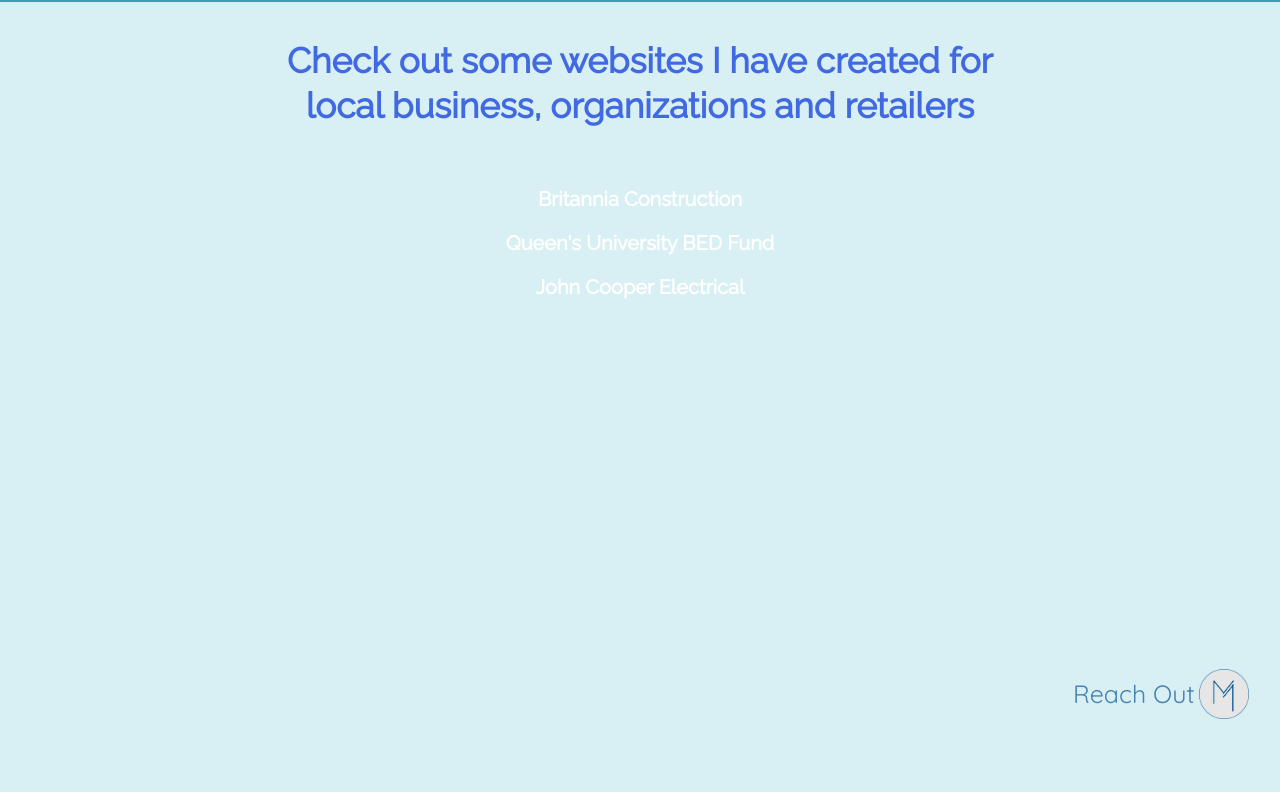
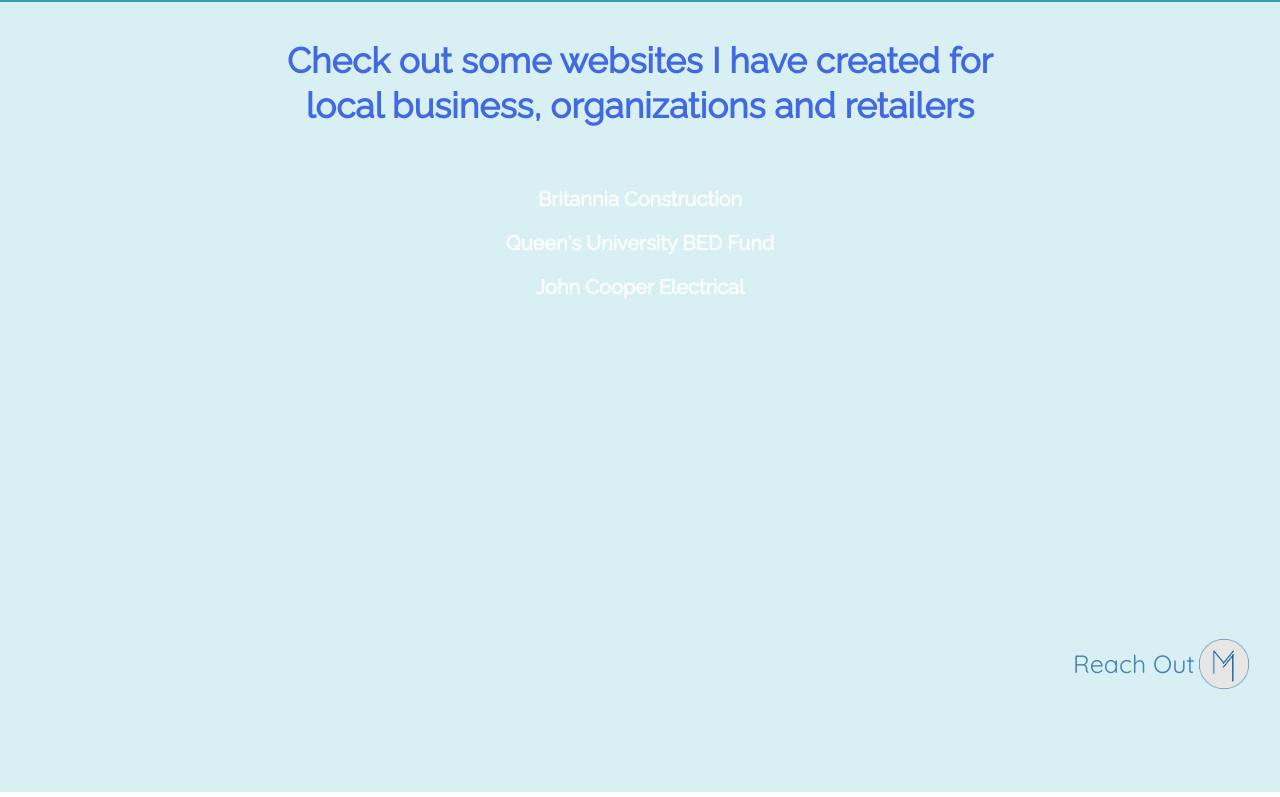
Before and after one commit to jennabmurphy/jennabmurphy, a plain HTML site: page index.html in a window 1280 px wide. Shown: the part 2000-2797 px from the top of the page. Drawn offline with Linux system fonts and the light colour scheme; a web font is replaced by a local one.

Commit message:
Update index.html

```diff
--- a/index.html
+++ b/index.html
@@ -178,7 +178,7 @@
 
 
 
-    <div class="home" style="width: 185px; right: 22px; top: 2640px;">
+    <div class="home" style="width: 185px; right: 22px; top: 2610px;">
         <p>
         <a href="index.html">
         <span style="vertical-align: middle; font-size: 25px;">Reach Out</span>
```
